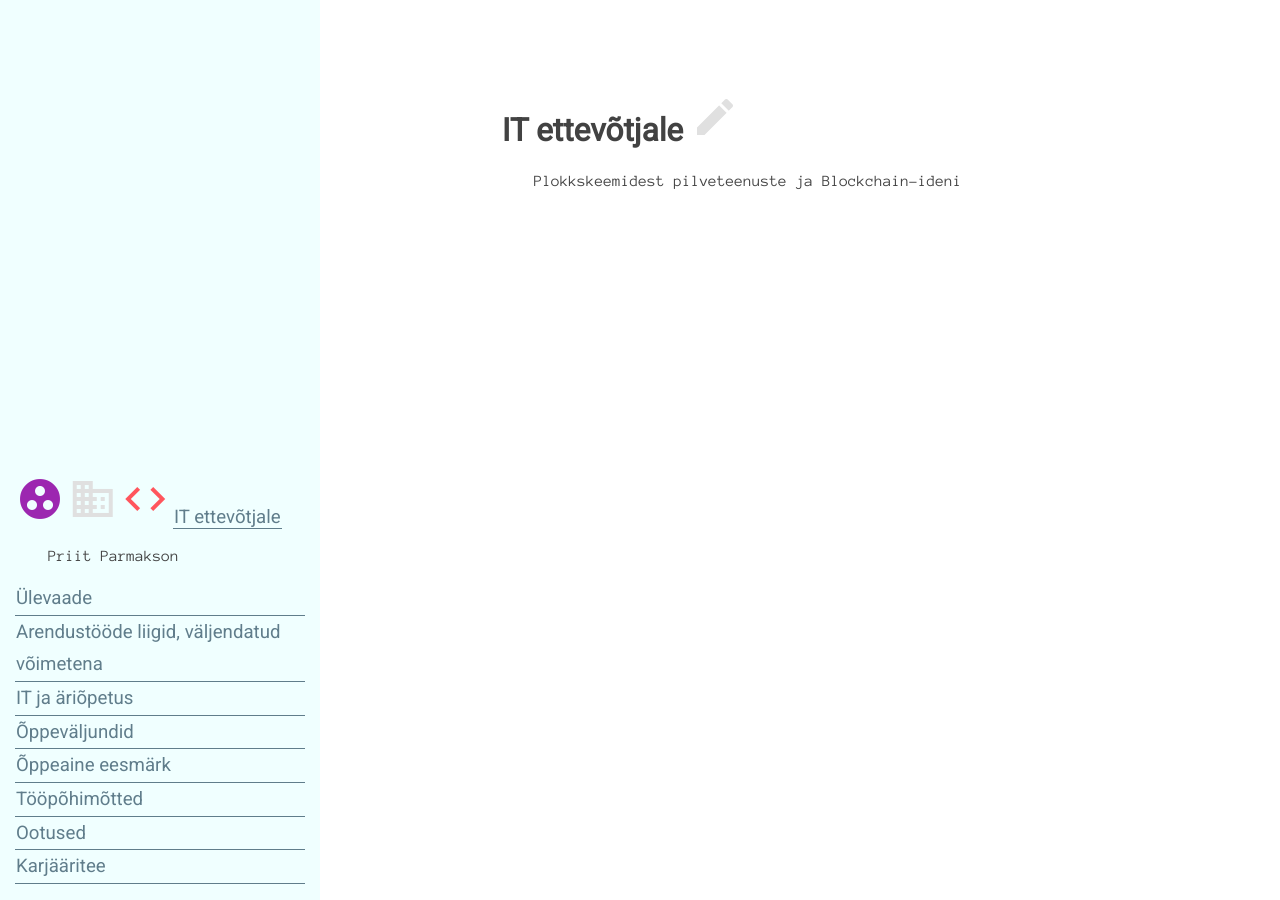
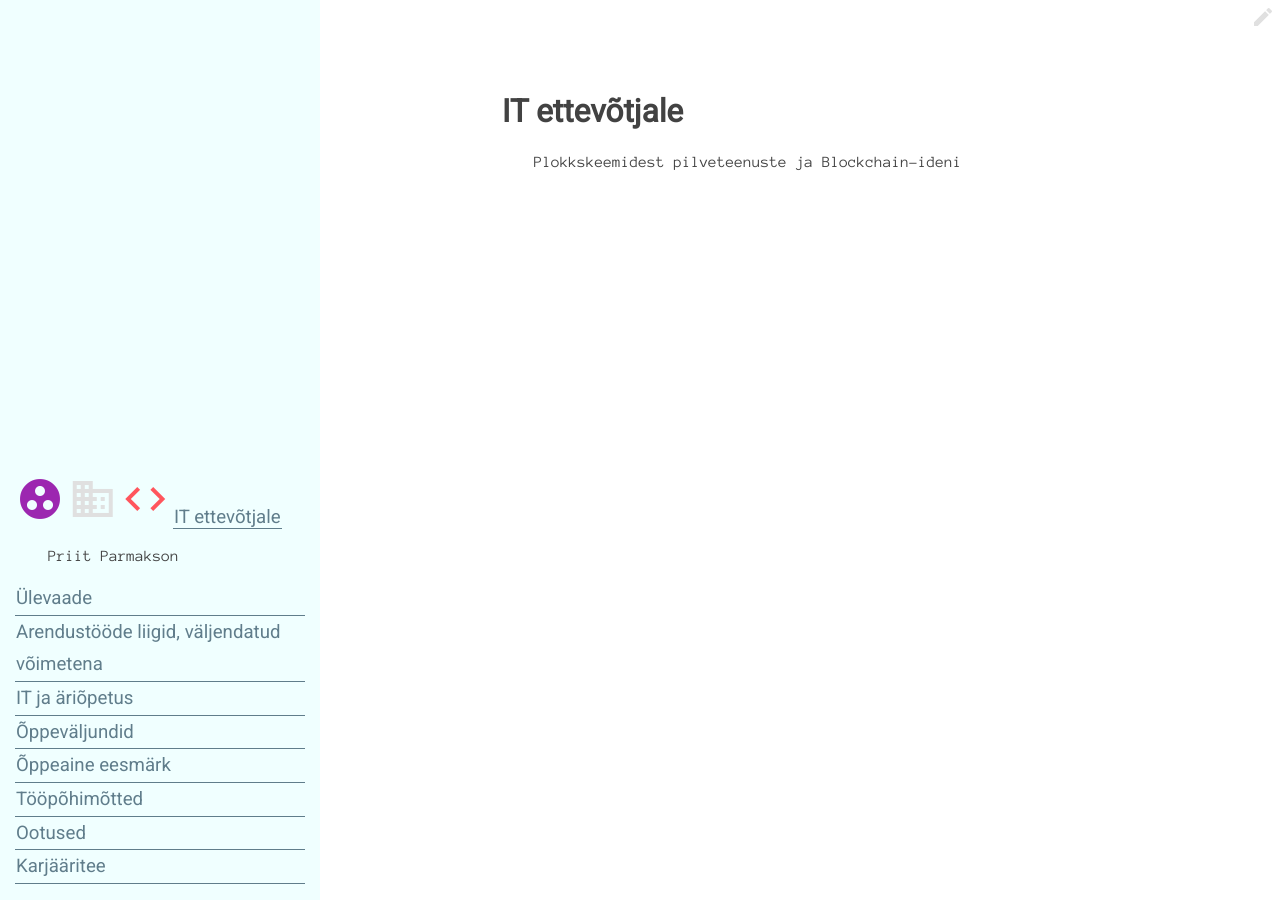
Before and after one commit to agiil/IT, a Jekyll site: the page built from index.md, in a window 1280 px wide. Built offline with Jekyll 4.4.1, drawn with Linux system fonts in a browser that asks for light colours.

Commit message:
Update IT.css

```diff
--- a/css/IT.css
+++ b/css/IT.css
@@ -1,5 +1,6 @@
 .edit {
-   color: #E0E0E0; font-size: 48px;
+  color: #E0E0E0; font-size: 24px; cursor: pointer;
+  position: absolute; right: 5px; top: 5px;
 }
 
 .Tekst {
```
